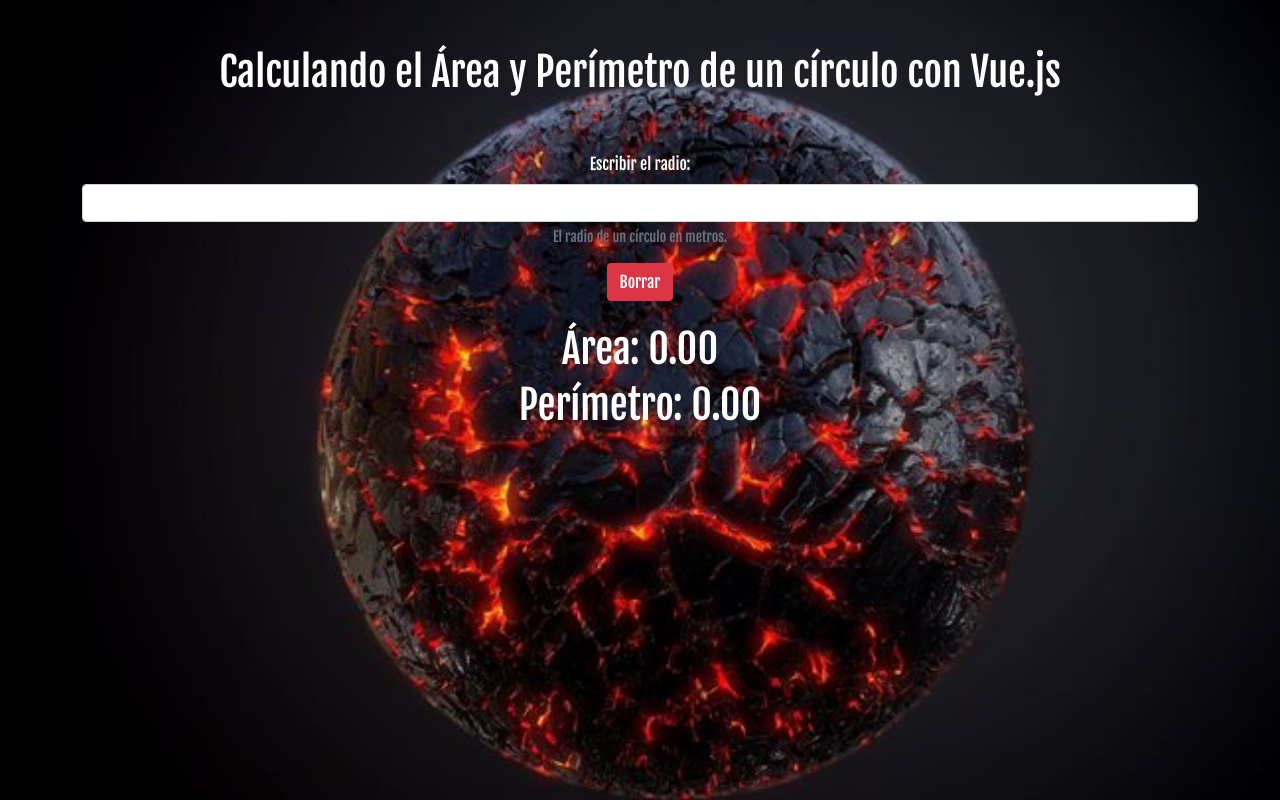
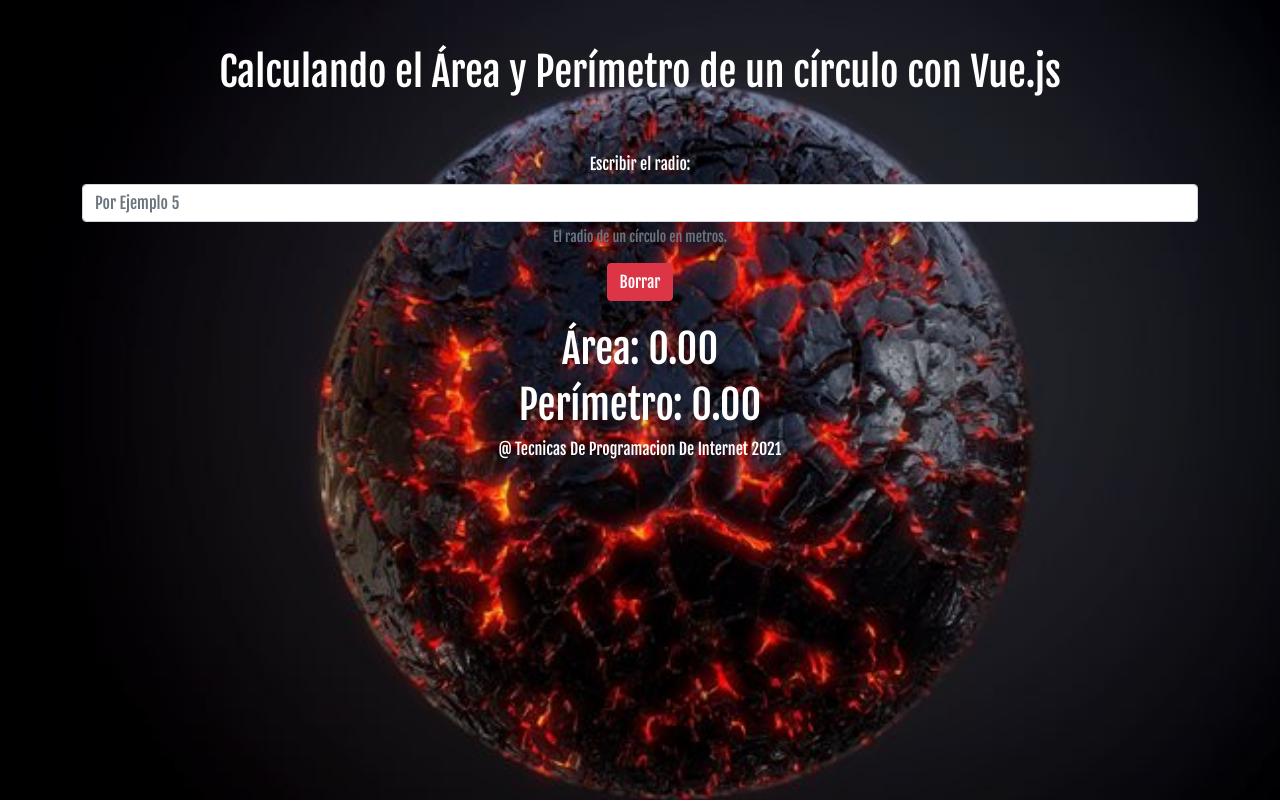
Before and after one commit to Nelson-500/circulo_proyect, a plain HTML site: page index.html in a window 1280 px wide. Drawn offline with nearby package versions, Linux system fonts and the light colour scheme.

Commit message:
agregar css

```diff
--- a/index.html
+++ b/index.html
@@ -23,13 +23,14 @@
         <br><br>
             <div class="mb-3">
                 <label for="radio" class="form-label">Escribir el radio:</label>
-                <input type="number" class="form-control" id="radio" aria-describedby="radio" v-model="radio">
+                <input type="number" class="form-control" id="radio" aria-describedby="radio" v-model="radio" placeholder="Por Ejemplo 5">
                 <div id="radio" class="form-text">El radio de un círculo en metros.</div>
             </div>
             <a href="" class="btn btn-danger">Borrar</a>
         <br><br>
         <h1 class="text-center">Área: {{CalcularAreaCirculo}}</h1>
         <h1 class="text-center">Perímetro: {{CalcularPerimetro}}</h1>
+        <span>{{pie}}</span>
     </div>
 
     <!-- development version, includes helpful console warnings -->
--- a/js.js
+++ b/js.js
@@ -3,6 +3,7 @@ const app = new Vue({
     data: {
         titulo: "Calculando el Área y Perímetro de un círculo con Vue.js",
         radio: "",
+        pie : "@ Tecnicas De Programacion De Internet 2021",
     },
     computed: {
         CalcularAreaCirculo: function () {
```
